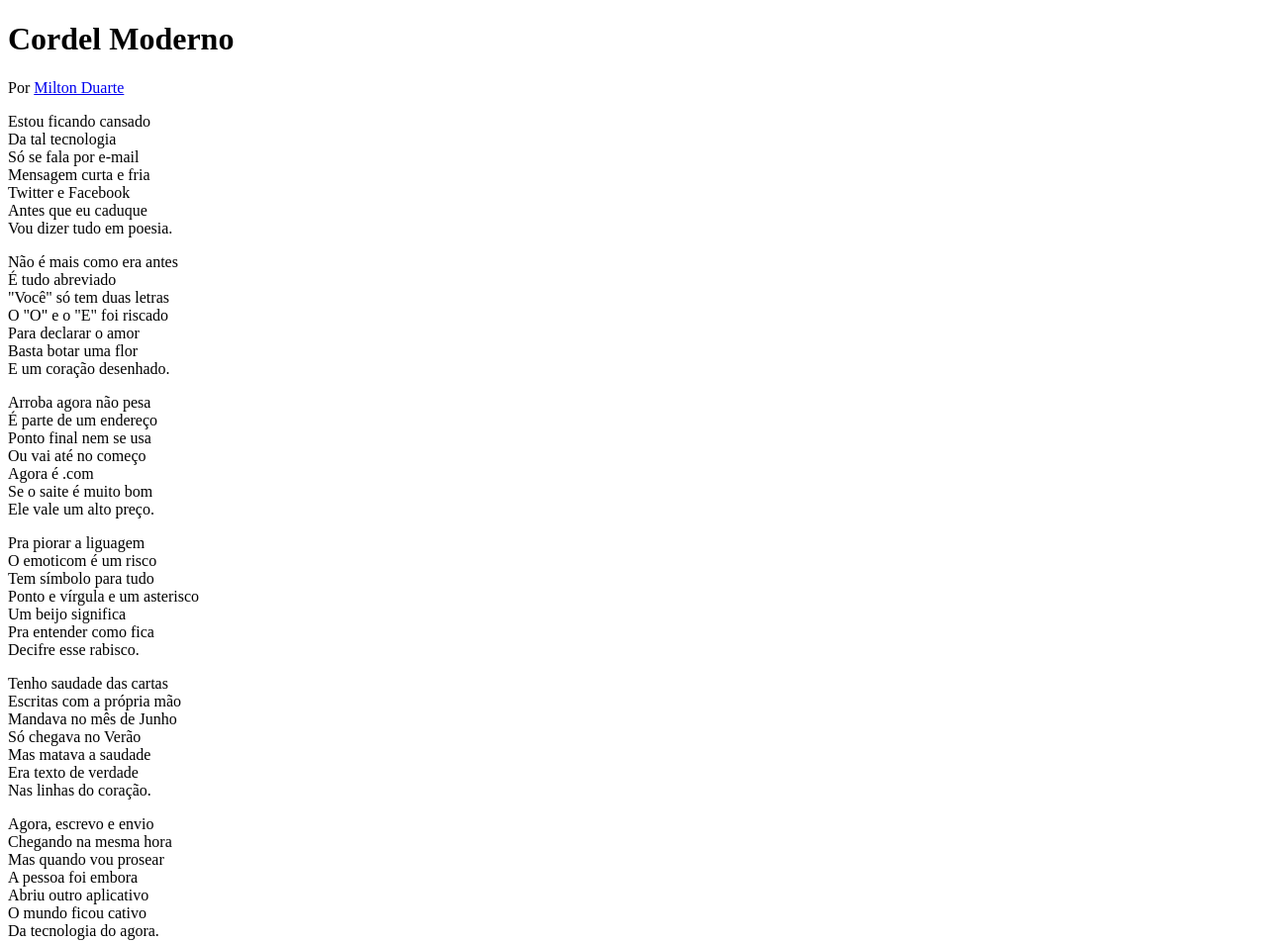
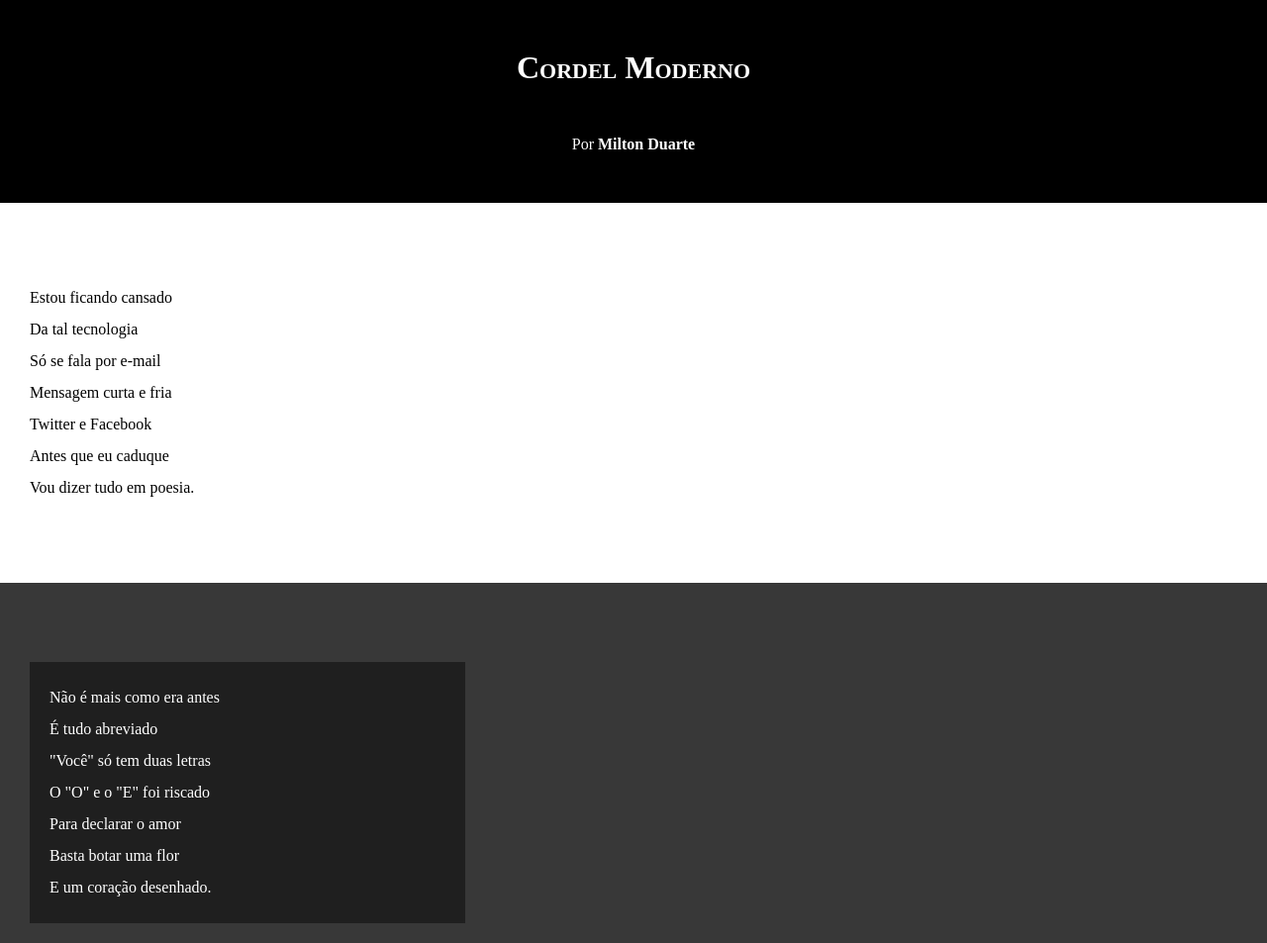
Before and after one commit to vinizs-dev/html-css, a plain HTML site: page desafios/df012/index.html in a window 1280 px wide. Shown: the top 953 px of the page at 99% size. Drawn offline with Linux system fonts and the light colour scheme.

Commit message:
css atualizado

```diff
--- a/desafios/df012/estilo/style.css
+++ b/desafios/df012/estilo/style.css
@@ -1 +1,65 @@
 @charset "UTF-8";
+
+* {
+    margin: 0px;
+    padding: 0px;
+}
+
+html, body{
+    min-height: 100%;
+    background-color: darkgray;
+}
+
+header{
+    background-color: black;
+    color: white;
+    text-align: center;
+}
+header h1{
+    padding: 50px;
+    font-variant: small-caps;
+}
+header p{
+    padding-bottom: 50px;
+}
+header a, footer a{
+    color: white;
+    text-decoration: none;
+    font-weight: bolder;
+}
+header a:hover, footer a:hover{
+    text-decoration: underline;
+    color: rgb(209, 209, 209);
+    transition-duration: .4s;
+}
+
+section{
+    padding-top: 10vh;
+    padding-bottom: 10vh;
+    line-height: 32px;
+    padding-left: 30px;
+}
+section.normal{
+    background-color: white;
+    color: black;
+}
+section.imagem{
+    background-color: rgb(56, 56, 56);
+    color: white;
+}
+section.imagem > p{
+    background-color: rgb(31, 31, 31);
+    padding: 20px;
+    width: 400px;
+}
+section.imagem > p:hover{
+    border-radius: 20px;
+    transition-duration: 1s;
+}
+
+footer{
+    background-color: black;
+    text-align: center;
+    color: white;
+    padding: 10px;
+}
```
